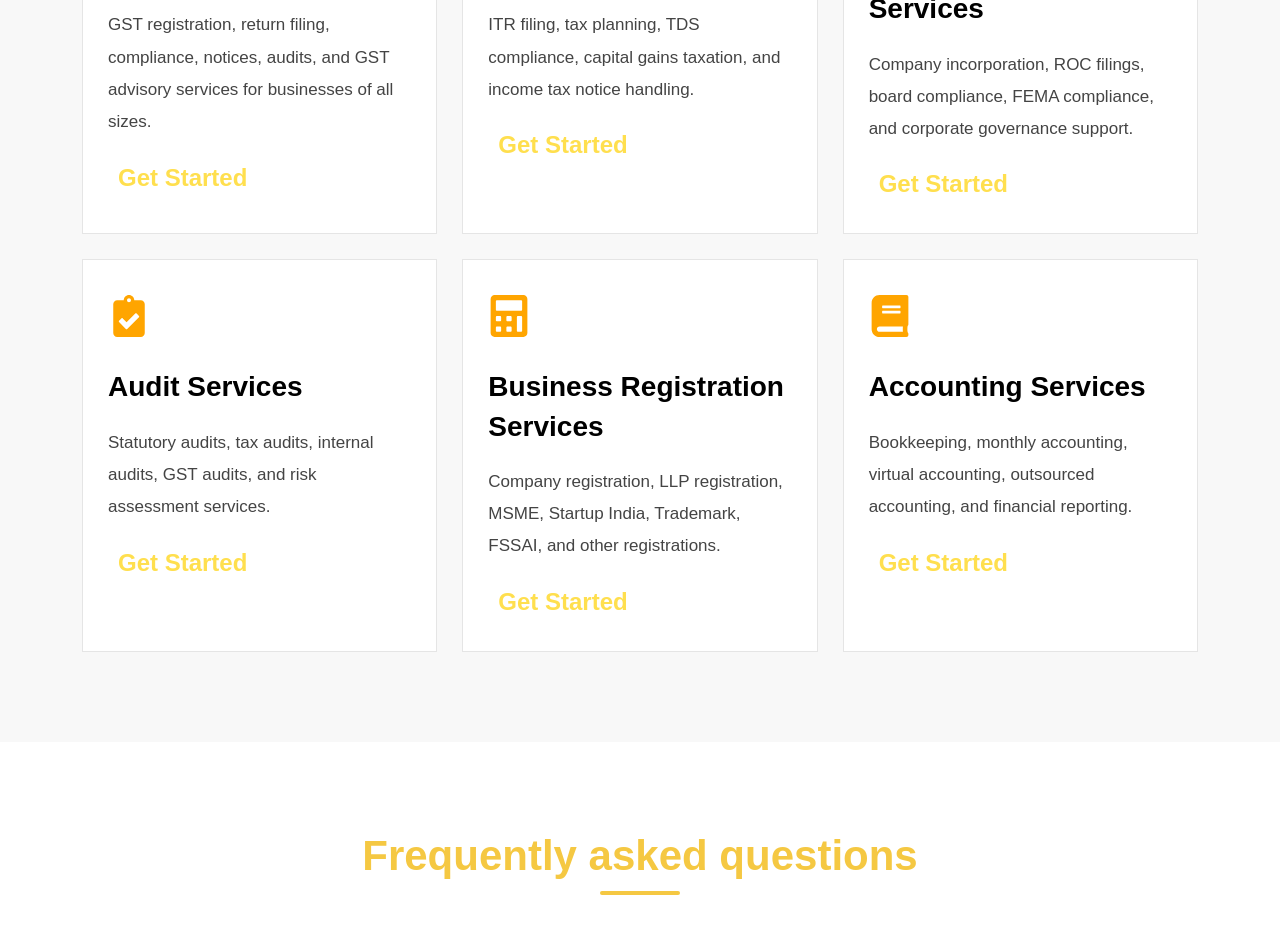
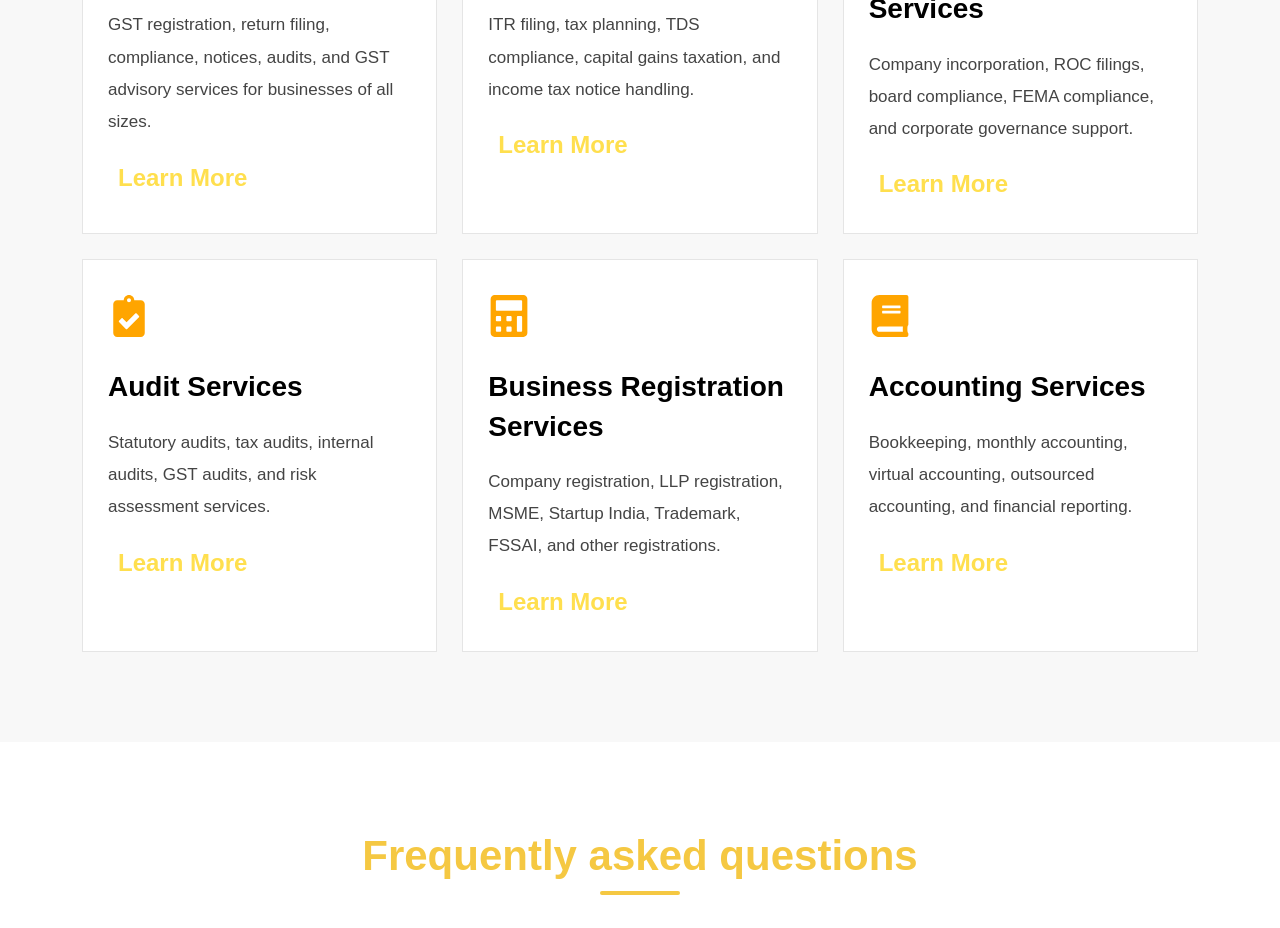
Before and after one commit to nikku4kumawat/The-Tax-Titans, a React (Vite) app: page / in a window 1280 px wide. Shown: the part 2420-3348 px from the top of the page. Built offline with nearby package versions, Linux system fonts and the light colour scheme.

Commit message:
Updated website

```diff
--- a/src/components/OurService/OurService.jsx
+++ b/src/components/OurService/OurService.jsx
@@ -80,8 +80,8 @@ const Services = () => {
 
               <p>{service.description}</p>
 
-              <a href={service.link} className="read-more">
-                Get Started
+              <a href="/contact" className="read-more">
+                Learn More
               </a>
 
             </div>
```
